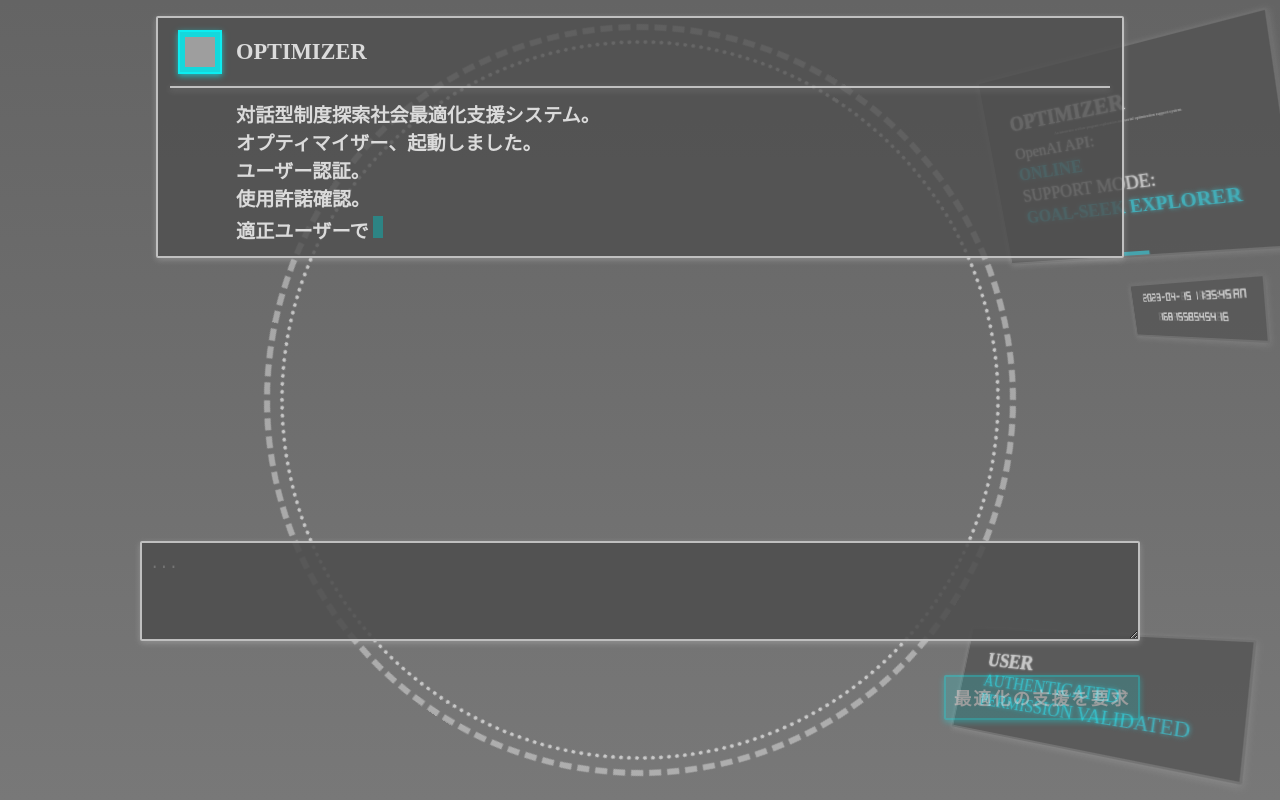
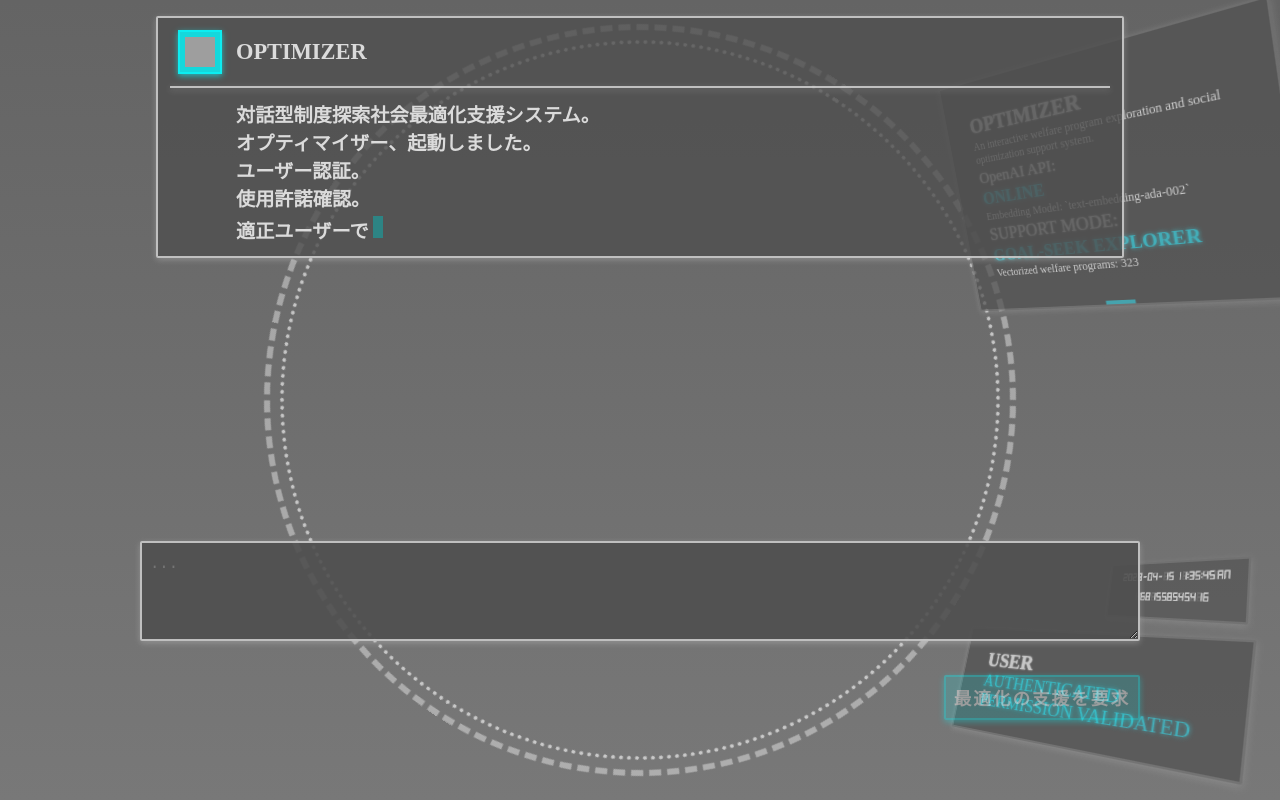
Before and after one commit to yuiseki/OPTIMIZER, a Next.js app: page / in a window 1280 px wide. Built offline with nearby package versions, Linux system fonts and the light colour scheme; grey boxes are pictures that could not be loaded.

Commit message:
more update SupportModeCard

```diff
--- a/src/components/CircleClock/CircleClock.tsx
+++ b/src/components/CircleClock/CircleClock.tsx
@@ -24,8 +24,8 @@ export const CircleClock: React.FC = () => {
         alignItems: "center",
         gap: "6px",
         position: "fixed",
-        top: 280,
-        right: 10,
+        bottom: 180,
+        right: 30,
         width: "160px",
         height: "60px",
         borderRadius: "2px",
@@ -34,7 +34,7 @@ export const CircleClock: React.FC = () => {
         backgroundColor: "rgba(79, 79, 79, 0.8)",
         opacity: "0.8",
         transform:
-          "perspective(300px) rotateX(-13deg) rotateY(-34deg) rotateZ(-8deg)",
+          "perspective(300px) rotateX(12deg) rotateY(-30deg) rotateZ(6deg)",
         fontFamily: "D7MR",
         fontSize: "0.5em",
         fontWeight: "bold",
--- a/src/components/SupportModeCard/SupportModeCard.tsx
+++ b/src/components/SupportModeCard/SupportModeCard.tsx
@@ -22,8 +22,8 @@ export const SupportModeCard: React.FC = () => {
         top: 50,
         right: 10,
         gap: "2px",
-        width: "300px",
-        height: "210px",
+        width: "340px",
+        height: "260px",
         borderRadius: "2px",
         border: "2px solid rgba(219, 219, 219, 0.2)",
         boxShadow: "0 2px 6px 0 rgba(219, 219, 219, 0.2)",
@@ -48,7 +48,7 @@ export const SupportModeCard: React.FC = () => {
         OPTIMIZER
       </div>
       <div
-        style={{ fontSize: "4px", paddingLeft: "30px", paddingRight: "30px" }}
+        style={{ fontSize: "12px", paddingLeft: "30px", paddingRight: "30px" }}
       >
         An interactive welfare program exploration and social optimization
         support system.
@@ -82,6 +82,17 @@ export const SupportModeCard: React.FC = () => {
       </div>
       <div
         style={{
+          width: "100%",
+          fontSize: "12px",
+          textAlign: "left",
+          paddingLeft: "30px",
+          paddingRight: "30px",
+        }}
+      >
+        Embedding Model: `text-embedding-ada-002`
+      </div>
+      <div
+        style={{
           fontWeight: "normal",
           fontSize: "1.2em",
           opacity: "0.9",
@@ -107,6 +118,17 @@ export const SupportModeCard: React.FC = () => {
       >
         GOAL-SEEK EXPLORER
       </div>
+      <div
+        style={{
+          width: "100%",
+          fontSize: "12px",
+          textAlign: "left",
+          paddingLeft: "30px",
+          paddingRight: "30px",
+        }}
+      >
+        Vectorized welfare programs: 323
+      </div>
     </div>
   );
 };
```
